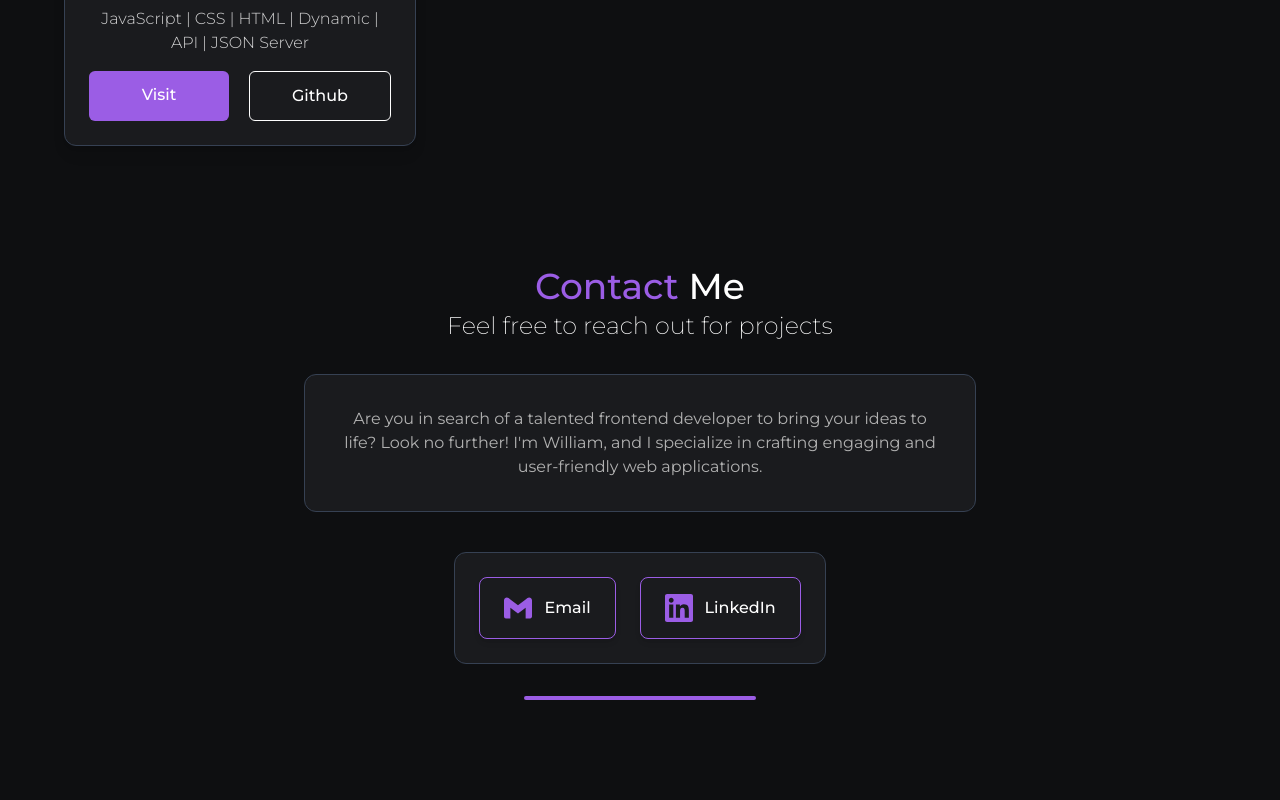
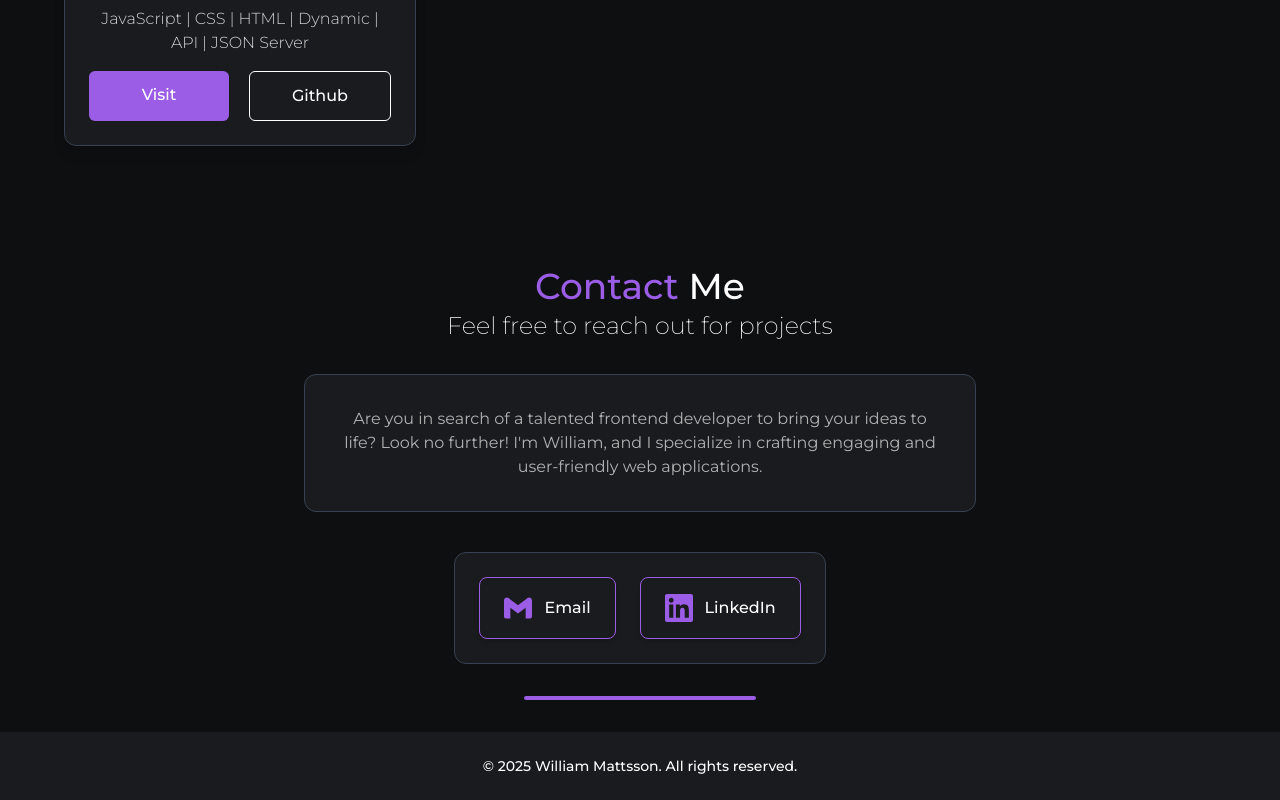
Before and after one commit to WilliamMattsson1/portfolio2, a React (Vite) app: page / in a window 1280 px wide. Shown: the part 2466-3266 px from the top of the page. Before the commit the page ends 3198 px from the top, so only its background shows below. Built offline with nearby package versions, Linux system fonts and the light colour scheme.

Commit message:
add footer

```diff
--- a/src/App.jsx
+++ b/src/App.jsx
@@ -1,6 +1,7 @@
 import Navbar from './components/Navbar'
 import ContactSection from './sections/ContactSection'
 import FeatureCards from './sections/FeatureCards'
+import Footer from './sections/Footer'
 import HeroSection from './sections/HeroSection'
 import ShowcaseSection from './sections/ShowcaseSection'
 
@@ -12,8 +13,7 @@ const App = () => {
             <FeatureCards />
             <ShowcaseSection />
             <ContactSection />
-
-            {/* Footer */}
+            <Footer />
         </main>
     )
 }
--- /dev/null
+++ b/src/sections/Footer.jsx
@@ -0,0 +1,11 @@
+const Footer = () => {
+    const year = new Date().getFullYear()
+
+    return (
+        <footer className="bg-card text-center py-6 text-sm font-medium">
+            © {year} William Mattsson. All rights reserved.
+        </footer>
+    )
+}
+
+export default Footer
```
